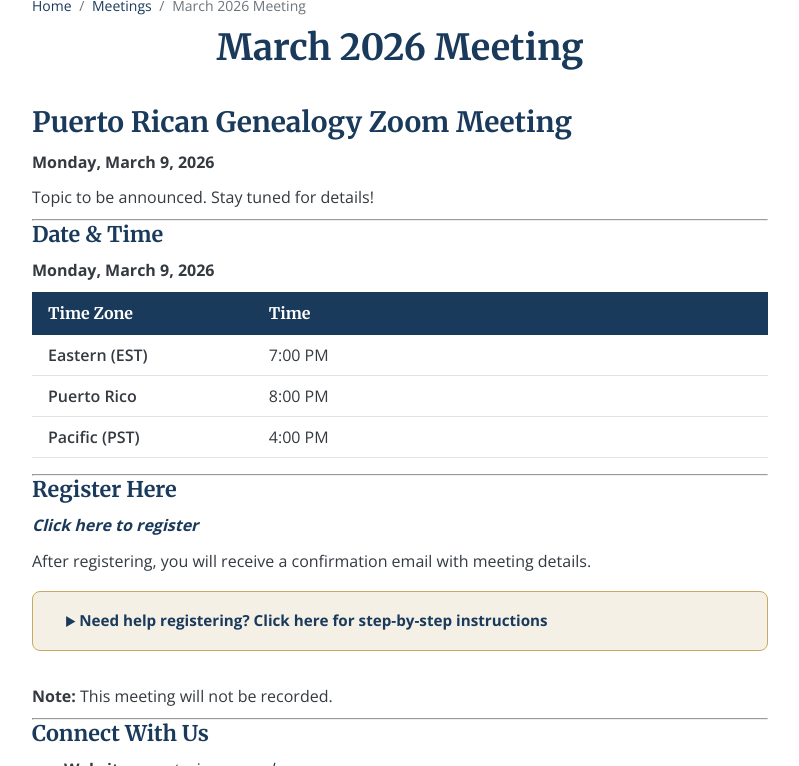
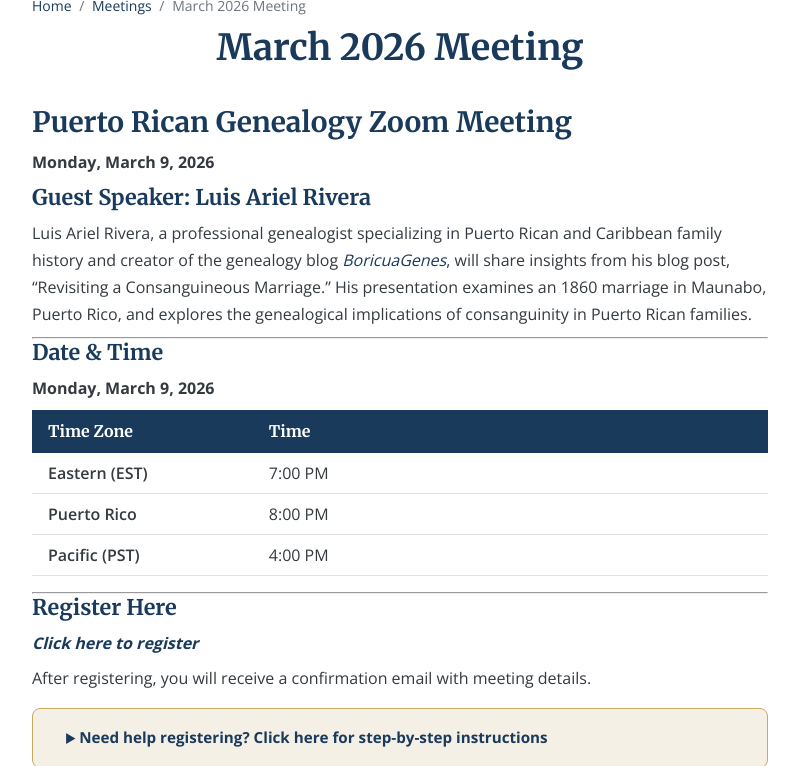
Before and after one commit to SylviaVargas/puertoricangenealogygroup, a Jekyll site: the page built from meeting-march-2026.md, in a window 1280 px wide and 900 px high, cut to the strip 134-900 px from the top of the window. Shown: the whole strip, without its empty margins (240-1039 px from the left). Built offline with Jekyll 4.4.1, drawn with Linux system fonts in a browser that asks for light colours.

Commit message:
Update March Meeting annoucement.

```diff
--- a/meeting-march-2026.md
+++ b/meeting-march-2026.md
@@ -13,7 +13,9 @@
 
 **Monday, March 9, 2026**
 
-Topic to be announced. Stay tuned for details!
+### Guest Speaker: Luis Ariel Rivera
+
+Luis Ariel Rivera, a professional genealogist specializing in Puerto Rican and Caribbean family history and creator of the genealogy blog <a href="https://boricuagenes.com" target="_blank" rel="noopener noreferrer"><em>BoricuaGenes</em></a>, will share insights from his blog post, "Revisiting a Consanguineous Marriage." His presentation examines an 1860 marriage in Maunabo, Puerto Rico, and explores the genealogical implications of consanguinity in Puerto Rican families.
 
 ---
 
```
Also changed, not shown: es/reunion-marzo-2026.md (+3 -1 lines).
